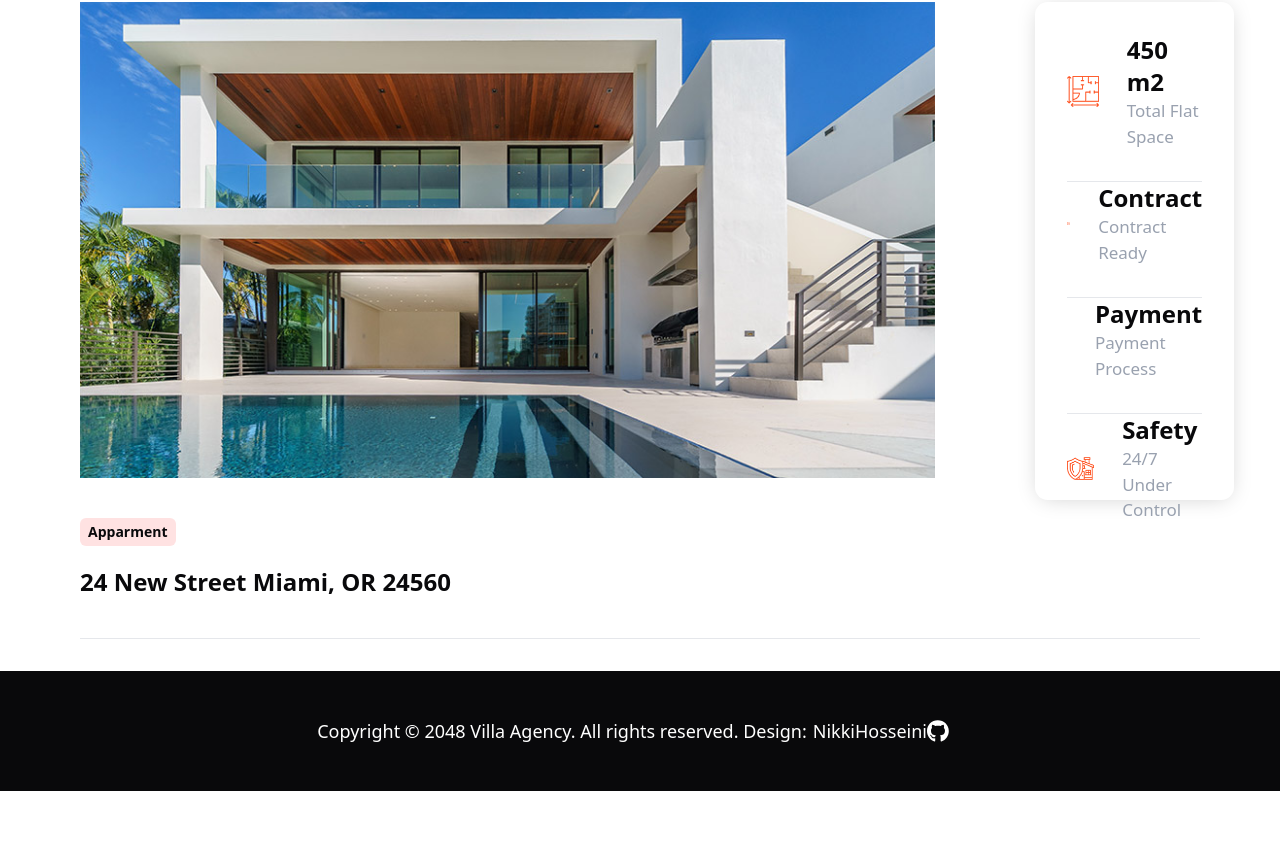
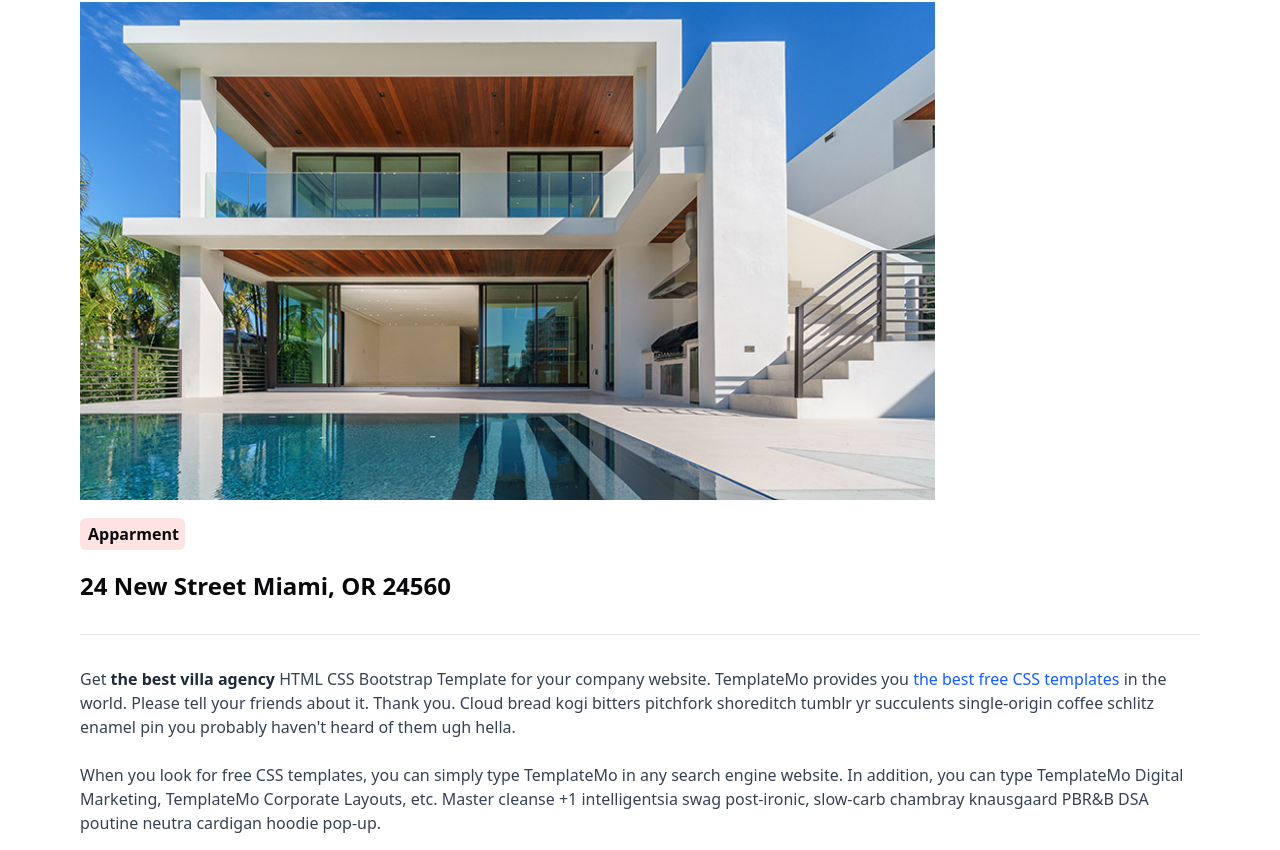
Before and after one commit to Nikkihosseini/Villa-agency, a React (Vite) app: page /PropertyDetails in a window 1280 px wide. Shown: the part 570-1420 px from the top of the page. Before the commit the page ends 1361 px from the top, so only its background shows below. Built offline with nearby package versions, Linux system fonts and the light colour scheme.

Commit message:
add paragraph to SinglePpropertySection

```diff
--- a/src/Pages/PropertyDetails/SinglePpropertySection.jsx
+++ b/src/Pages/PropertyDetails/SinglePpropertySection.jsx
@@ -1,20 +1,26 @@
 import SinglePropertyTabel from './SinglePropertyTabel'
+import { Accordion } from 'flowbite-react';
 
 
 export default function SinglePpropertySection(props){
     return(
         <>
         <div className='container mx-auto px-4 xl:px-20'>
-            <div className='flex justify-between mt-25 gap-25 border-b border-gray-200 pb-10 mb-8'>
-                <div className='flex items-start flex-col'>
-                    <div className='w-[855px] h-[476px] mb-10'>
-                        <img className='inline-block w-full h-full' src="./images/image/single-property/single-property.jpg" alt="Apparment-img"/>
+            <div className='flex flex-col my-25 mx-auto xl:mx-0'>
+                <div className='flex flex-col border-b border-gray-200 pb-8 mb-8'>
+                    <div className='items-center xl:items-start w-[855px] h-[476px] mb-10'>
+                        <img className='inline-block h-[498px] w-full' src="./images/image/single-property/single-property.jpg" alt="Apparment-img"/>
                     </div>
-                    <span className='block bg-red-100 rounded-md font-semibold text-sm px-2 py-1 mb-5'>{props.category}</span>
+                    <span className='block max-w-[105px] text-center bg-red-100 rounded-md font-semibold px-2 py-1 mb-5'>{props.category}</span>
                     <h4 className='w-full text-start font-bold text-base sm:text-2xl line-clamp-1'>{props.caption}</h4>
                 </div>
-                <SinglePropertyTabel space='450 m2' safety='24/7'/>
+                <div>
+                    <p className='text-gray-700 mb-6 line-clamp-3'>Get <span className='font-bold text-gray-800'>the best villa agency</span> HTML CSS Bootstrap Template for your company website. TemplateMo provides you <a className='text-blue-600' href="https://www.google.com/search?q=best+free+css+templates">the best free CSS templates</a> in the world. Please tell your friends about it. Thank you. Cloud bread kogi bitters pitchfork shoreditch tumblr yr succulents single-origin coffee schlitz enamel pin you probably haven't heard of them ugh hella.</p>
+                    <p className='text-gray-700 line-clamp-3'>When you look for free CSS templates, you can simply type TemplateMo in any search engine website. In addition, you can type TemplateMo Digital Marketing, TemplateMo Corporate Layouts, etc. Master cleanse +1 intelligentsia swag post-ironic, slow-carb chambray knausgaard PBR&B DSA poutine neutra cardigan hoodie pop-up.</p>
+                </div>
+
             </div>
+
         </div>
         </>
     )
--- a/src/Pages/PropertyDetails/SinglePropertyTabel.jsx
+++ b/src/Pages/PropertyDetails/SinglePropertyTabel.jsx
@@ -4,7 +4,7 @@
 export default function SinglePropertyTabel(props){
     return(
         <>
-        <div className='flex flex-col justify-around w-[330px] sm:w-full h-[498px] rounded-[0.8rem] shadow-normal p-8 divide-y divide-gray-200'>
+        <div className='hidden xl:flex flex-col justify-around w-[330px] sm:w-full h-[498px] rounded-[0.8rem] shadow-normal p-8 divide-y divide-gray-200'>
             <div className='flex items-center gap-x-7 pb-8'>
                 <div>
                     <img src="./public/images/icon/info-icon-01.png" alt="icon"/>
```
